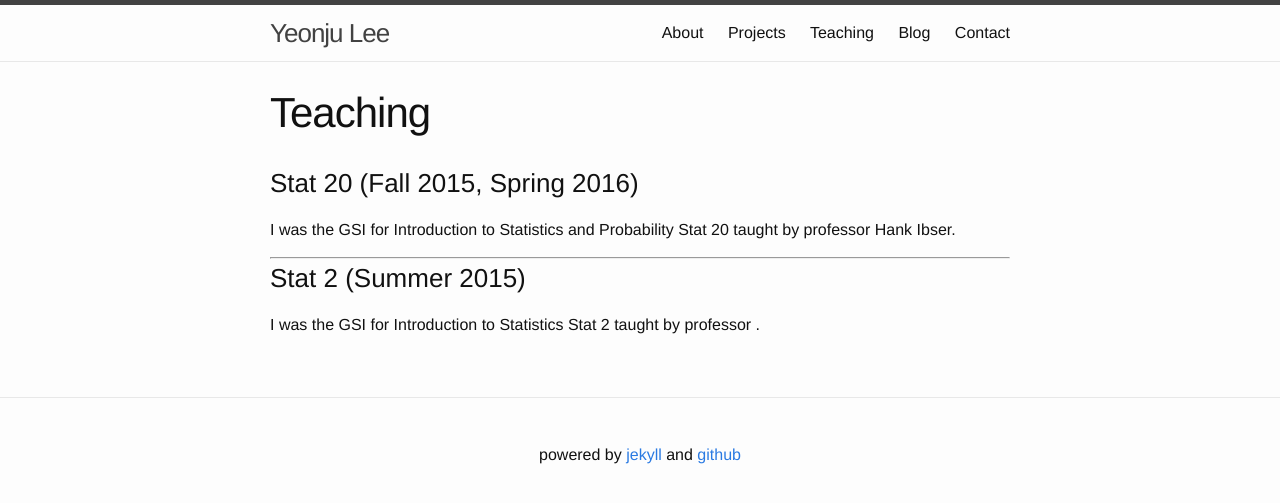
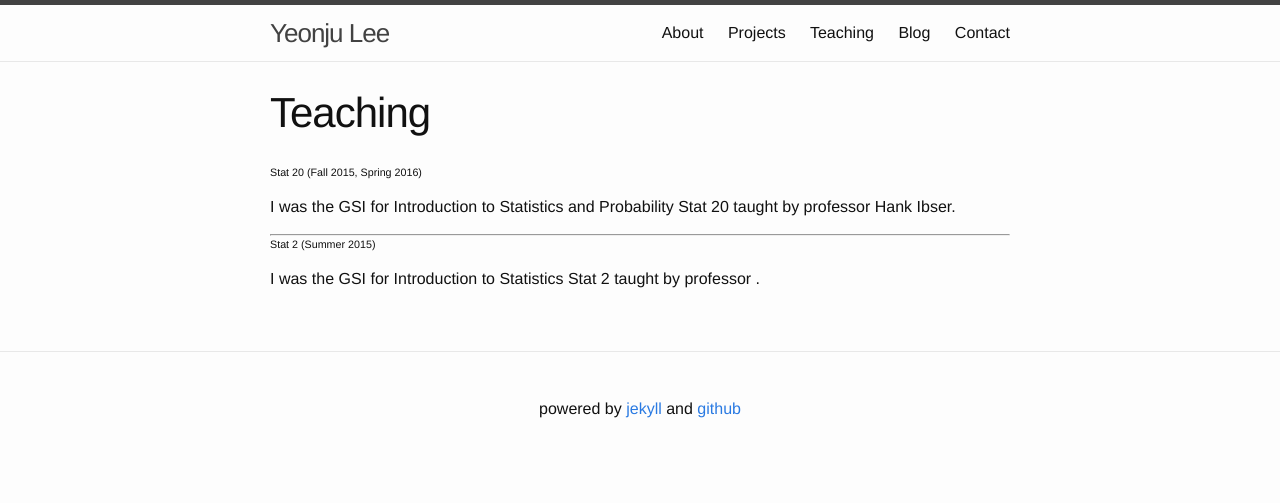
Before and after one commit to lindsey-lee/lindsey-lee.github.io, a Jekyll site: the page built from Teaching.md, in a window 1280 px wide. Shown: the top 503 px of the page. Built offline with Jekyll 4.4.1, drawn with Linux system fonts in a browser that asks for light colours.

```diff
--- a/Teaching.md
+++ b/Teaching.md
@@ -5,12 +5,12 @@ permalink: /teaching/
 ---
 
 
-### Stat 20 (Fall 2015, Spring 2016)
+###### Stat 20 (Fall 2015, Spring 2016)
 I was the GSI for Introduction to Statistics and Probability Stat 20 taught by professor Hank Ibser.
 
 ---
 
-### Stat 2 (Summer 2015)
+###### Stat 2 (Summer 2015)
 I was the GSI for Introduction to Statistics Stat 2 taught by professor .
 <!-- I taught the morning 10am-11am recitation at 136 Barrows.
 My Office Hour was on Wednesdays 11-12 at 1062 Evans . -->
```
